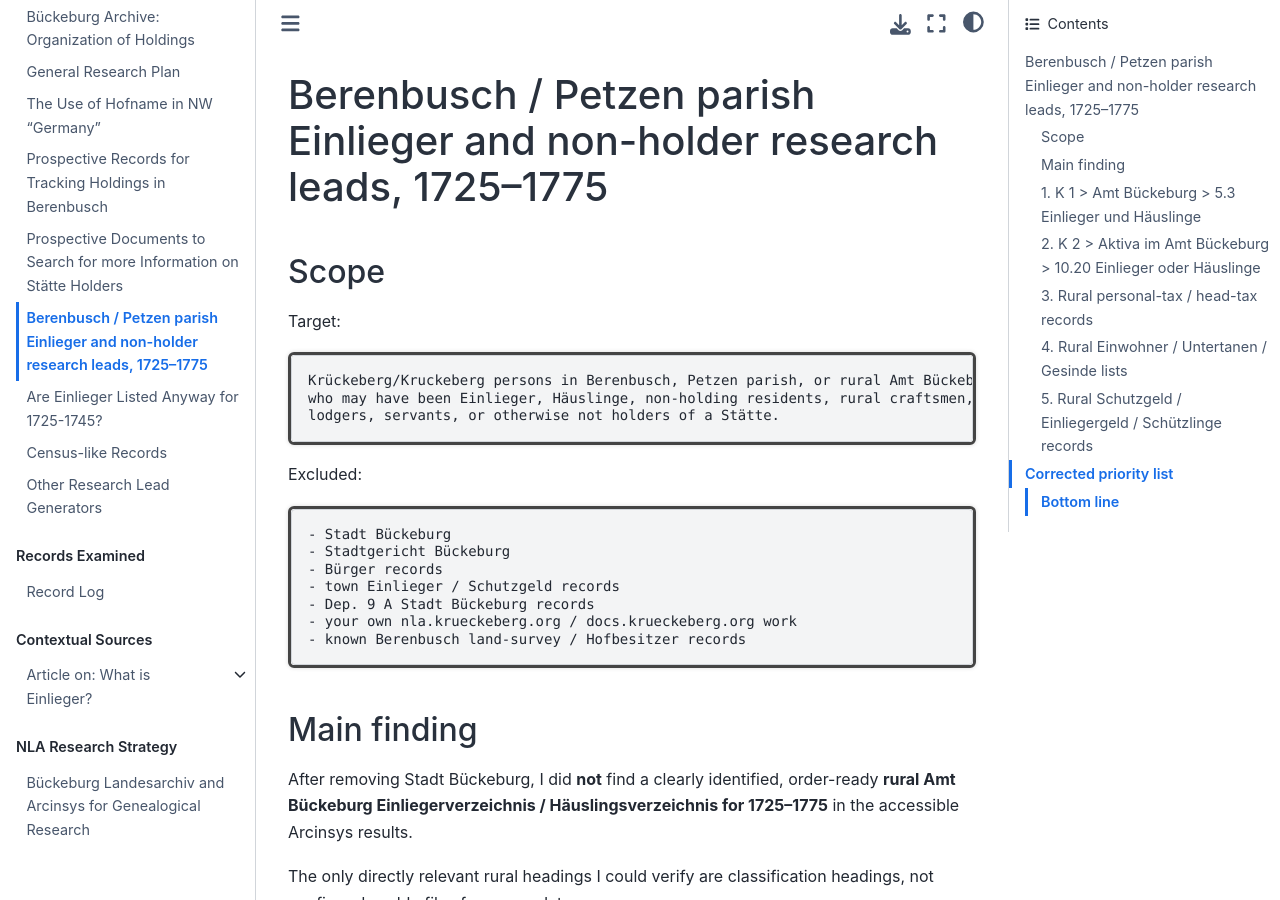
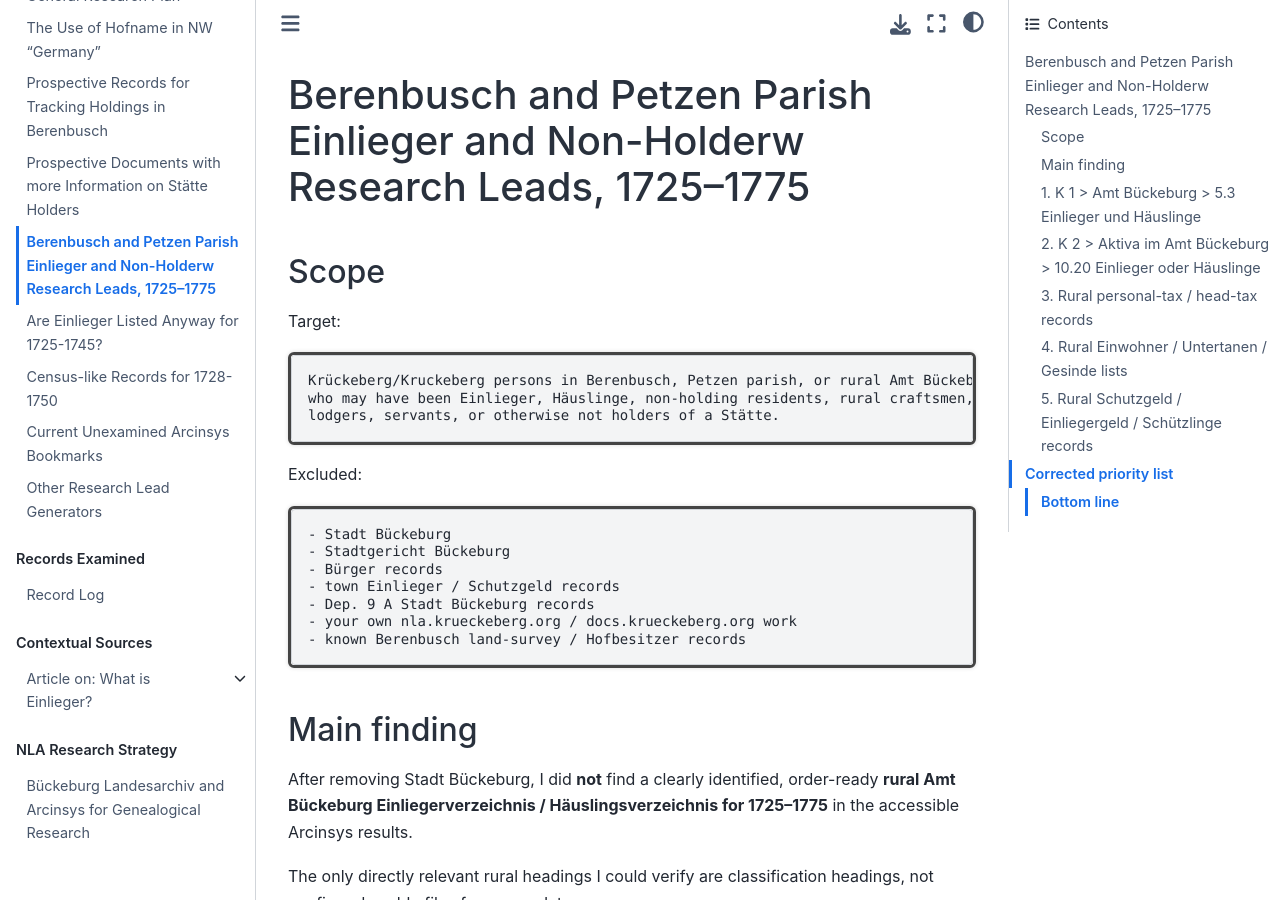
Before and after one commit to kurt-krueckeberg/sphinx-research, a Jupyter Book: the page built from research/einlieger-lead-sheet.md, in a window 1280 px wide and 900 px high. Built offline with Jupyter Book 1.0.4 settings and Sphinx 7.4.7 and the Sphinx Book theme 1.1.4, drawn with Linux system fonts in a browser that asks for light colours; some of the changed text lies outside the part shown.

Commit message:
Update files

```diff
--- a/_toc.yml
+++ b/_toc.yml
@@ -12,6 +12,7 @@ parts:
       - file: research/einlieger-lead-sheet
       - file: research/are-there-einlieger-lists
       - file: research/census-like-records-1728-1750
+      - file: research/arcinsys-bookmarks
       - file: research/other-research-leads
   - caption: Records Examined
     chapters:
--- /dev/null
+++ b/research/arcinsys-bookmarks.md
@@ -0,0 +1 @@
+# Current Unexamined Arcinsys Bookmarks
--- a/research/census-like-records-1728-1750.md
+++ b/research/census-like-records-1728-1750.md
@@ -1,4 +1,4 @@
-# Census-like Records
+# Census-like Records for 1728-1750
 
 There *are* series that can, in principle, list every household in Berenbusch in this time-frame.
 
--- a/research/einlieger-lead-sheet.md
+++ b/research/einlieger-lead-sheet.md
@@ -1,4 +1,4 @@
-# Berenbusch / Petzen parish Einlieger and non-holder research leads, 1725–1775
+# Berenbusch and Petzen Parish Einlieger and Non-Holderw Research Leads, 1725–1775
 
 ## Scope
 
--- a/research/records-with-possible-info-on-holders.md
+++ b/research/records-with-possible-info-on-holders.md
@@ -1,4 +1,4 @@
-# Prospective Documents to Search for more Information on Stätte Holders
+# Prospective Documents with more Information on Stätte Holders
 
 This list exludes:
 
```
Also changed, not shown: research/german-records.md (deleted, +0 -3 lines), research/hofnamen.md (+3 -1 lines).
